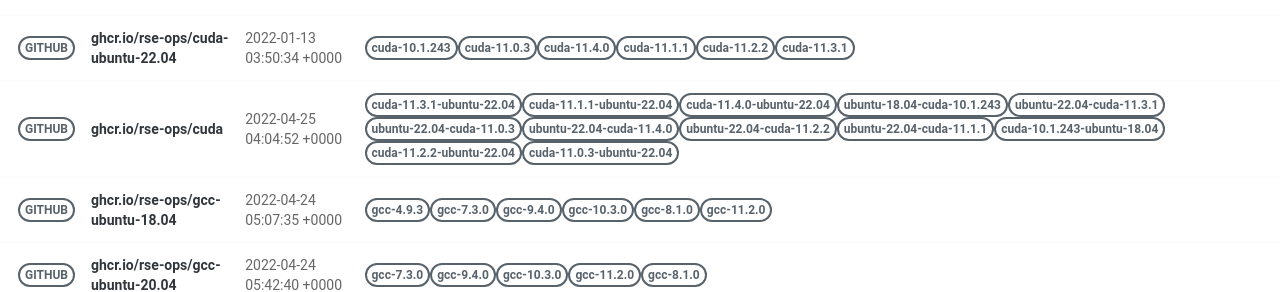
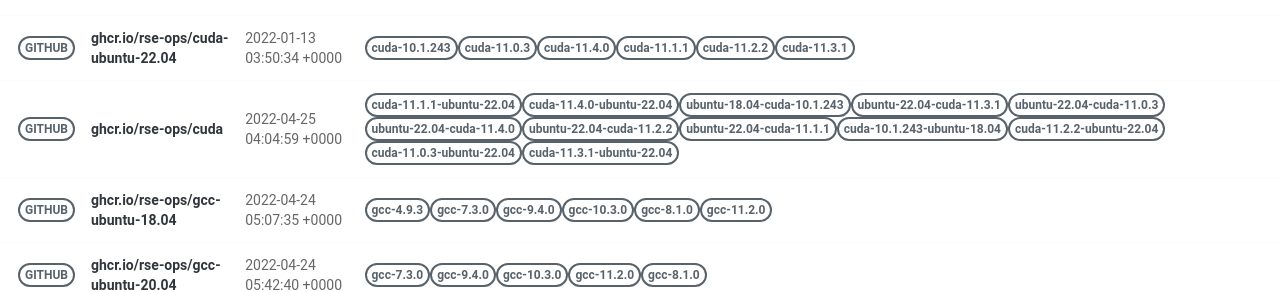
Before and after one commit to rse-ops/docker-images, a Jekyll site: the page built from pages/index.md, in a window 1280 px wide. Shown: the part 414-706 px from the top of the page. Built offline with Jekyll 4.4.1, drawn with Linux system fonts in a browser that asks for light colours; nearby versions of some CDN libraries; part of the change alters nothing that is shown.

Commit message:
Automated push to update library 2022-04-25

```diff
--- a/_library/ghcr.io-rse-ops-cuda.md
+++ b/_library/ghcr.io-rse-ops-cuda.md
@@ -1,14 +1,11 @@
 ---
 layout: container
 name: ghcr.io/rse-ops/cuda
-updated_at: 2022-04-25 04:04:52.068405
+updated_at: 2022-04-25 04:04:59.045162
 
 
 container_url: https://github.com/orgs/rse-ops/packages/container/package/cuda
 versions:
- - tag: cuda-11.3.1-ubuntu-22.04
-   dockerfile: https://github.com/rse-ops/docker-images/blob/main/ubuntu/cuda/Dockerfile
-   manifest: https://crane.ggcr.dev/manifest/ghcr.io/rse-ops/cuda:cuda-11.3.1-ubuntu-22.04
  - tag: cuda-11.1.1-ubuntu-22.04
    dockerfile: https://github.com/rse-ops/docker-images/blob/main/ubuntu/cuda/Dockerfile
    manifest: https://crane.ggcr.dev/manifest/ghcr.io/rse-ops/cuda:cuda-11.1.1-ubuntu-22.04
@@ -42,5 +39,8 @@ versions:
  - tag: cuda-11.0.3-ubuntu-22.04
    dockerfile: https://github.com/rse-ops/docker-images/blob/main/ubuntu/cuda/Dockerfile
    manifest: https://crane.ggcr.dev/manifest/ghcr.io/rse-ops/cuda:cuda-11.0.3-ubuntu-22.04
+ - tag: cuda-11.3.1-ubuntu-22.04
+   dockerfile: https://github.com/rse-ops/docker-images/blob/main/ubuntu/cuda/Dockerfile
+   manifest: https://crane.ggcr.dev/manifest/ghcr.io/rse-ops/cuda:cuda-11.3.1-ubuntu-22.04
 
 ---
```
